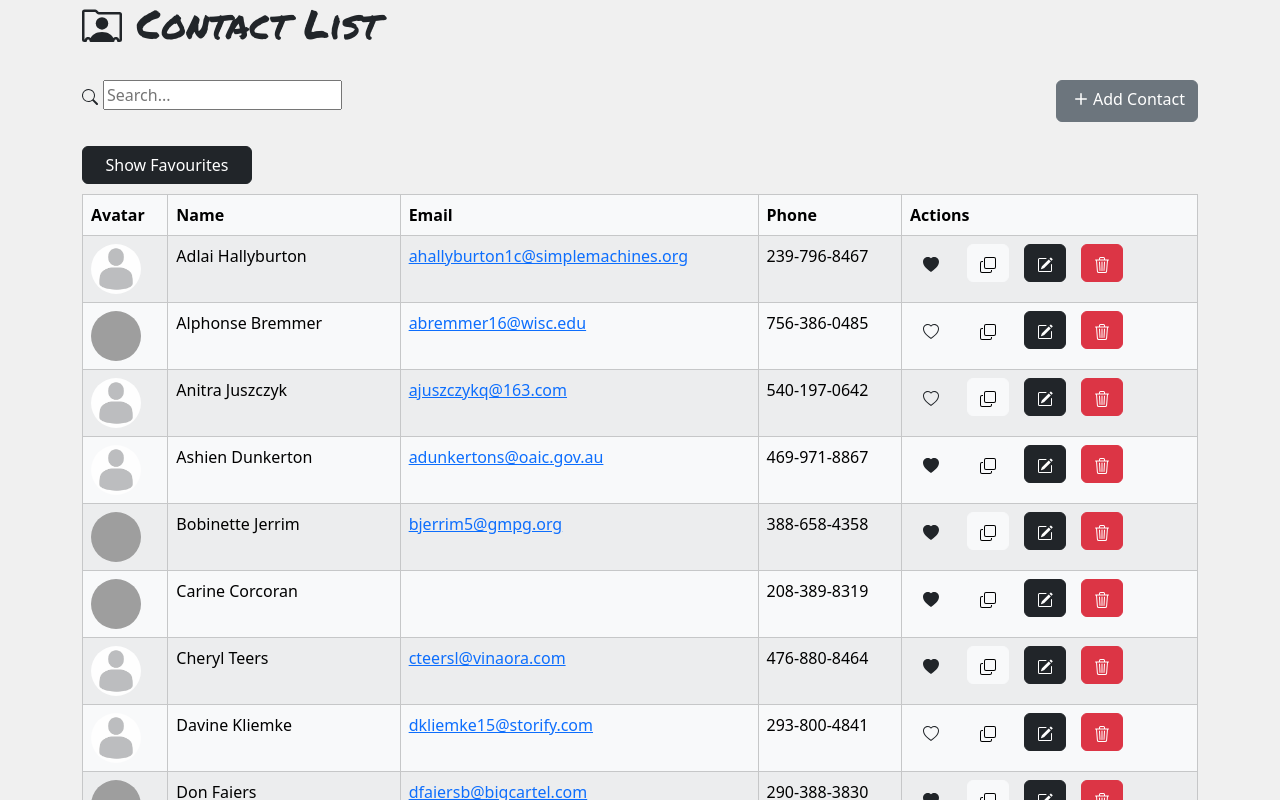
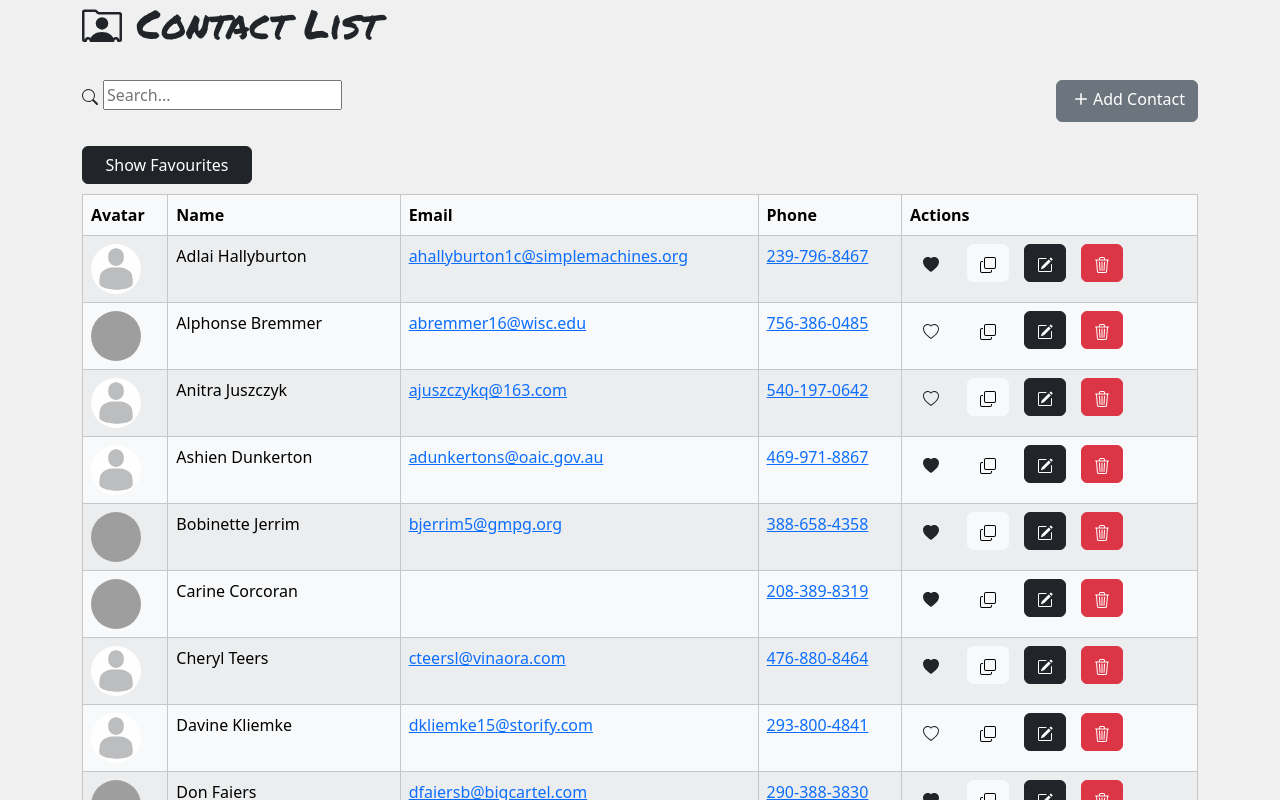
Before and after one commit to sayansadman/arnob-contact-list, a React (Create React App) app: page / in a window 1280 px wide. Shown: the top 800 px of the page. Built offline with nearby package versions, Linux system fonts and the light colour scheme; grey boxes are pictures that could not be loaded.

Commit message:
copy toast added

```diff
--- a/src/components/Contact.jsx
+++ b/src/components/Contact.jsx
@@ -50,6 +50,10 @@ const Contact = () => {
     toast.warning("A contact has been deleted!");
   };
 
+  const copyContact = () => {
+    toast.info("Contact copied to clipboard!");
+  };
+
   const filteredContacts = contacts.filter((contact) => {
     return (
       contact.firstName.toLowerCase().includes(searchTerm.toLowerCase()) ||
@@ -79,6 +83,7 @@ const Contact = () => {
       </Button>
       <br />
       <ContactList
+        copyToast={() => copyContact()}
         updateContact={updateContact}
         deleteContact={deleteContact}
         contacts={
@@ -92,7 +97,7 @@ const Contact = () => {
 
       <ToastContainer
         position="bottom-right"
-        autoClose={3000}
+        autoClose={1000}
         hideProgressBar={true}
         transition={Zoom}
         theme="dark"
--- a/src/components/ContactCard.jsx
+++ b/src/components/ContactCard.jsx
@@ -39,7 +39,7 @@ const ContactCard = ({
             ""
           )}
           {contact.email && <br />}
-          Phone: {contact.phoneNum}
+          Phone: <a href={`tel:${contact.phoneNum}`}>{contact.phoneNum}</a>
         </Card.Text>
       </Card.Body>
       <Card.Footer style={{ display: "flex", justifyContent: "end" }}>
--- a/src/components/ContactList.jsx
+++ b/src/components/ContactList.jsx
@@ -12,7 +12,7 @@ import ContactCard from "./ContactCard";
 import placeholderImage from "./placeholder-avatar.png";
 import UpdateContactModal from "./UpdateContactModal";
 
-const ContactList = ({ contacts, updateContact, deleteContact }) => {
+const ContactList = ({ contacts, updateContact, deleteContact, copyToast }) => {
   const [showModal, setShowModal] = useState(false);
   const [showUpdateModal, setShowUpdateModal] = useState(false);
   const [selectedContact, setSelectedContact] = useState({});
@@ -39,6 +39,7 @@ const ContactList = ({ contacts, updateContact, deleteContact }) => {
       contactDetails += "\nEmail: " + email;
     }
     navigator.clipboard.writeText(contactDetails);
+    copyToast();
   };
 
   const handleUpdate = (contact) => {
@@ -79,7 +80,9 @@ const ContactList = ({ contacts, updateContact, deleteContact }) => {
                 <td>
                   <a href={`mailto:${contact.email}`}>{contact.email}</a>
                 </td>
-                <td>{contact.phoneNum}</td>
+                <td>
+                  <a href={`tel:${contact.phoneNum}`}>{contact.phoneNum}</a>
+                </td>
                 <td>
                   <Button
                     style={{ marginRight: "15px" }}
```
